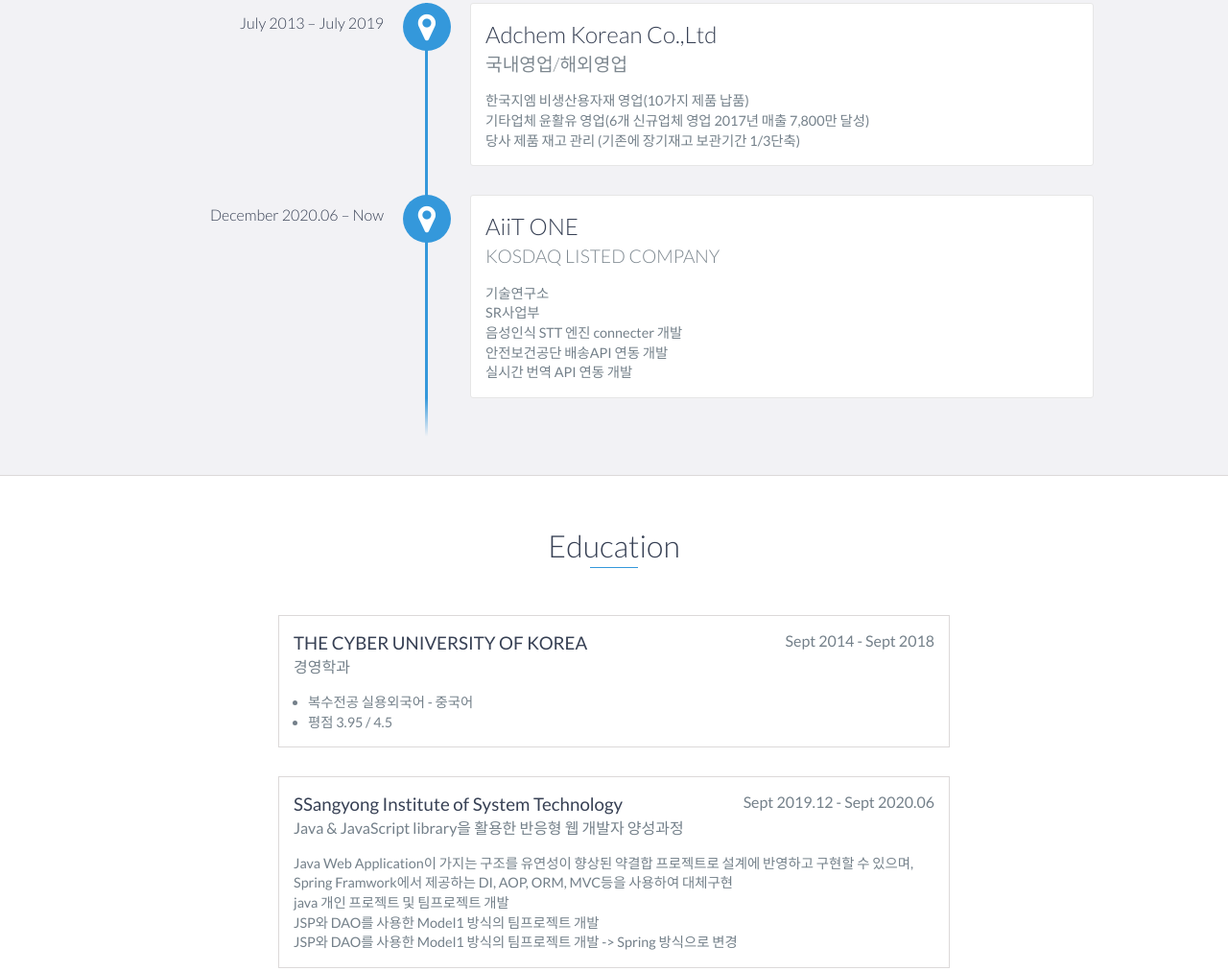
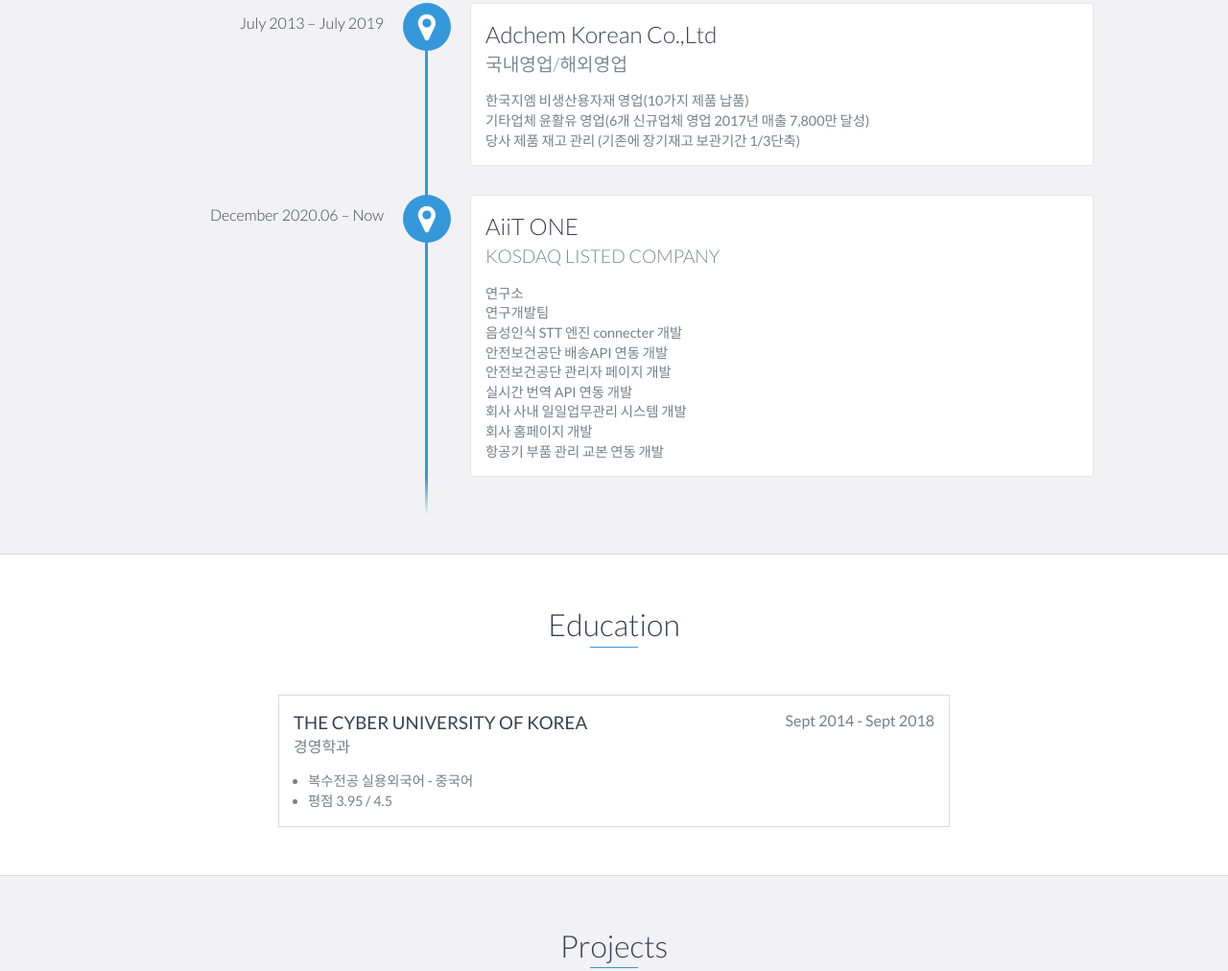
Before and after one commit to Byube/Byube.github.io, a website: page index.html in a window 1280 px wide. Shown: the part 2480-3492 px from the top of the page at 96% size. Drawn offline with nearby package versions, Linux system fonts and the light colour scheme.

Commit message:
2021.07.13 내용추가 수정

```diff
--- a/index.html
+++ b/index.html
@@ -146,11 +146,15 @@
                 <h3>AiiT ONE</h3>
                 <h4>KOSDAQ LISTED COMPANY</h4>
                 <p>
-                    기술연구소<br>
-                    SR사업부<br>
+                    연구소<br>
+                    연구개발팀<br>
                     음성인식 STT 엔진 connecter 개발<br>
                     안전보건공단 배송API 연동 개발<br>
-                    실시간 번역 API 연동 개발
+                    안전보건공단 관리자 페이지 개발<br>
+                    실시간 번역 API 연동 개발<br>
+                    회사 사내 일일업무관리 시스템 개발<br>
+                    회사 홈페이지 개발<br>
+                    항공기 부품 관리 교본 연동 개발
                 </p>
             </div>
         </div>
@@ -173,7 +177,7 @@
             </ul>
         </div>
         <!-- End .education-block -->
-        <div class="education-block">
+        <!-- <div class="education-block">
             <h3>SSangyong Institute of System Technology</h3>
             <span class="education-date">Sept 2019.12 - Sept 2020.06</span>
             <h4>Java & JavaScript library을 활용한 반응형 웹 개발자 양성과정</h4>
@@ -189,8 +193,9 @@
             <p>
                 JSP와 DAO를 사용한 Model1 방식의 팀프로젝트 개발 -> Spring 방식으로 변경
             </p>
-        </div>
+        </div> -->
         <!-- End .education-block -->
+
     </div>
     <!-- End #education -->
 
```
